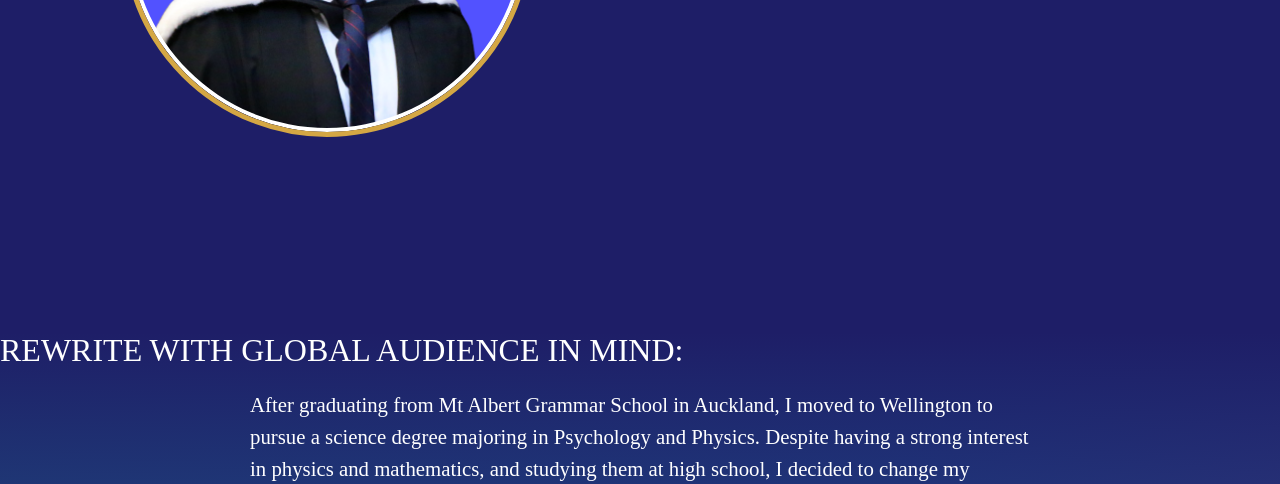
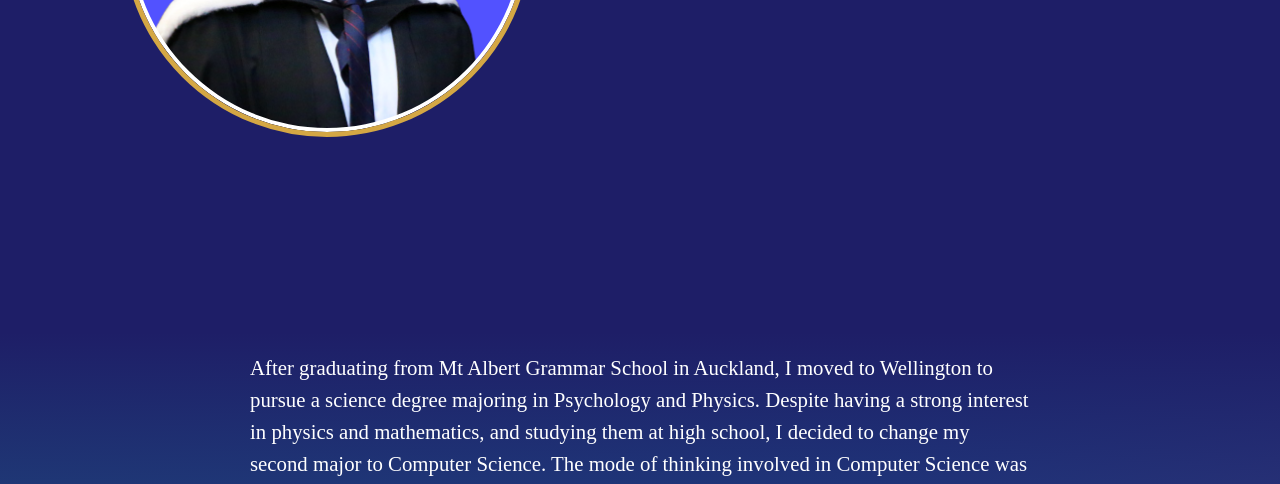
Before and after one commit to sinclairnick/sinclairnick.github.io, a plain HTML site: page index.html in a window 1280 px wide. Shown: the part 468-952 px from the top of the page. Drawn offline with nearby package versions, Linux system fonts and the light colour scheme.

```diff
--- a/index.html
+++ b/index.html
@@ -46,7 +46,6 @@
             </div>
         </header>
         <div id="about" class="section">
-            <h1>REWRITE WITH GLOBAL AUDIENCE IN MIND:</h1>
             <p class="para-padding">
                 After graduating from Mt Albert Grammar School in Auckland, I moved to Wellington to pursue a science degree majoring in
                 Psychology and Physics. Despite having a strong interest in physics and mathematics, and studying them at
```
